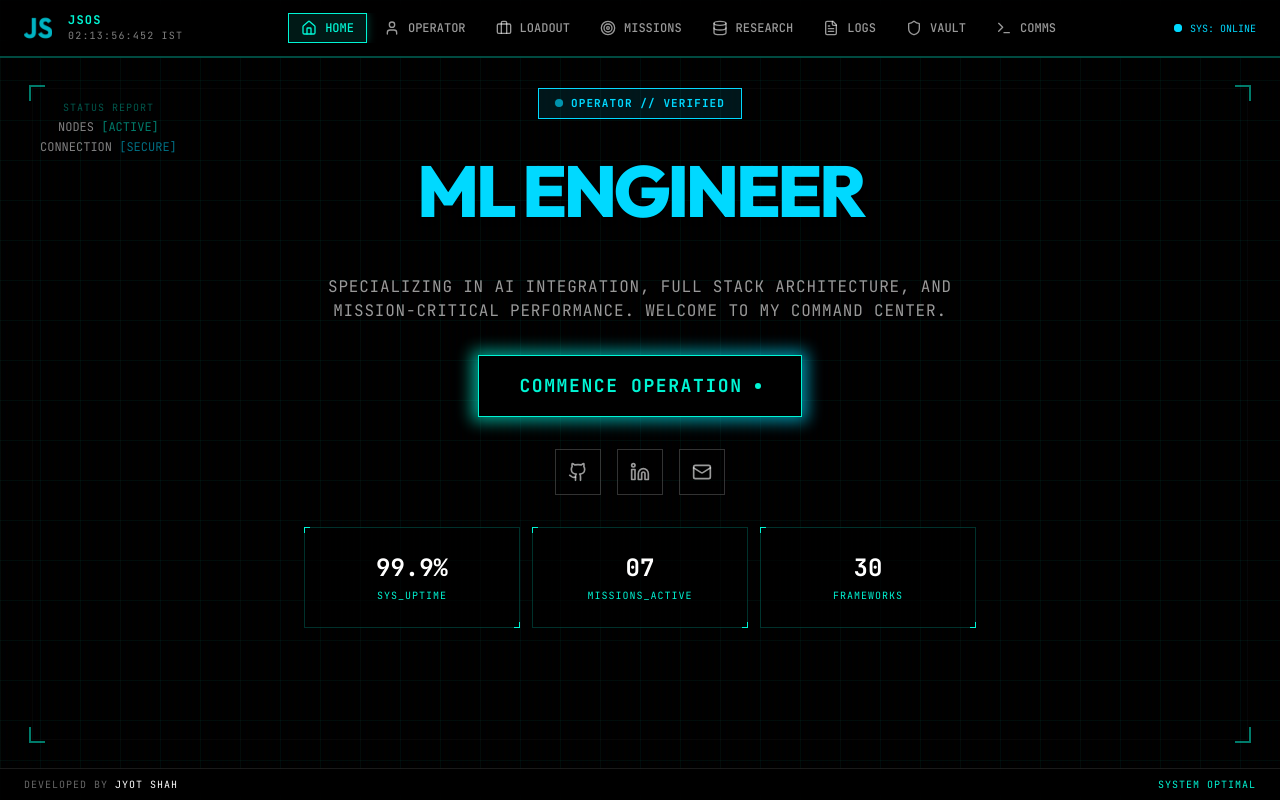
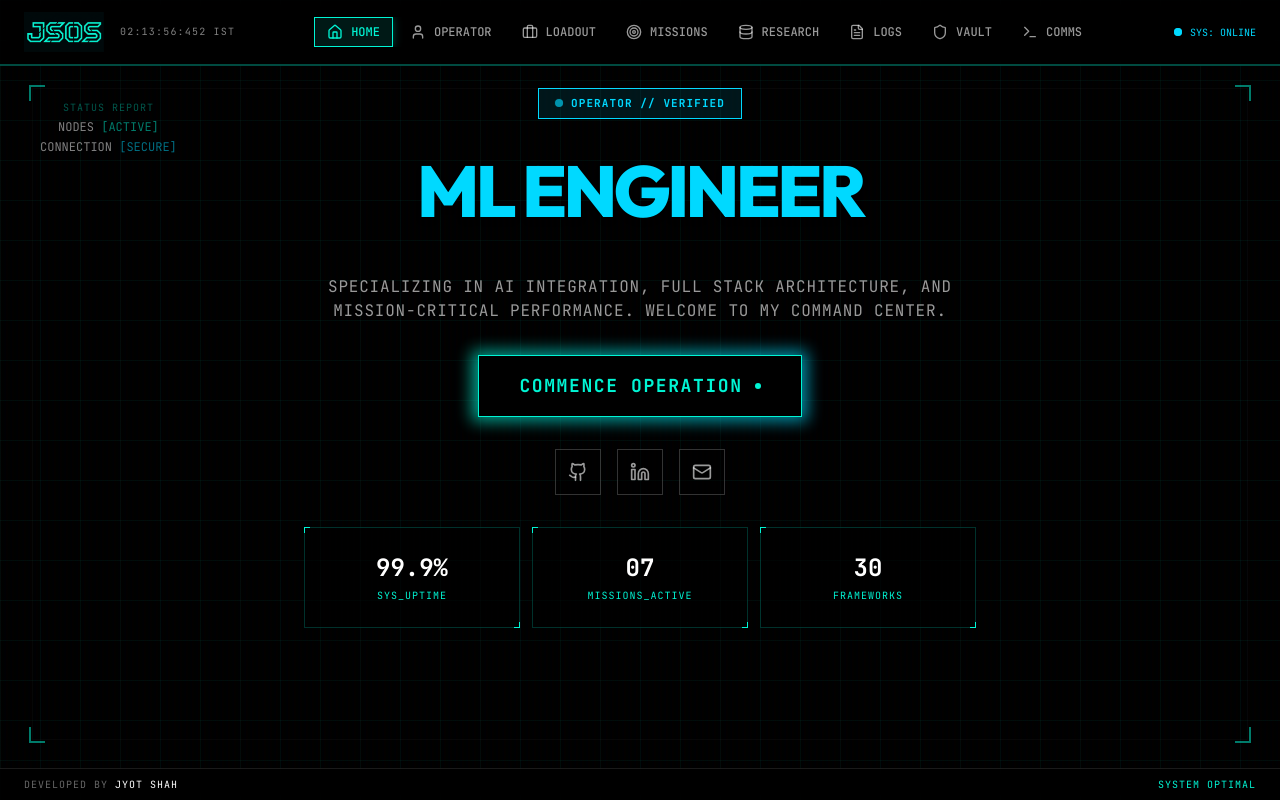
Before and after one commit to Jyot-Shah/portfolio-website, a React (Vite) app: page / in a window 1280 px wide. Built offline with nearby package versions, Linux system fonts and the light colour scheme.

Commit message:
refactor: update logo

```diff
--- a/index.html
+++ b/index.html
@@ -3,7 +3,7 @@
   <head>
     <meta charset="UTF-8" />
     <meta name="viewport" content="width=device-width, initial-scale=1.0" />
-    <title>Jyot's Portfolio</title>
+    <title>Jyot's Portfolio (JSOS)</title>
     <meta name="description" content="Portfolio of Jyot Shah - Computer Science undergraduate specializing in AI/ML, full-stack development, and building intelligent systems that solve real-world problems." />
     <meta name="author" content="Jyot Shah" />
     <meta name="keywords" content="Jyot Shah, software engineer, AI, machine learning, full-stack developer, AI Engineer, Python, React, TensorFlow" />
--- a/src/components/layout/TacticalHUD.jsx
+++ b/src/components/layout/TacticalHUD.jsx
@@ -87,17 +87,17 @@ export const TacticalHUD = ({ children }) => {
       <nav className="fixed top-0 left-0 w-full z-40 bg-black/80 backdrop-blur-md border-b-2 border-tactical-teal/30 px-6 py-3 flex items-center justify-between">
         {/* Brand / Radar */}
         <div className="flex items-center gap-4">
-          <div className="relative flex items-center justify-center overflow-hidden">
+          <Link
+            to="/"
+            className="relative flex items-center justify-center overflow-hidden hover:opacity-80 transition-opacity"
+          >
             <img
-              src="/icon.png"
-              alt="JS Icon"
-              className="w-7 h-7 animate-pulse-glow"
+              src="/logo.png"
+              alt="JS Logo"
+              className="h-8 md:h-10 w-auto object-contain animate-fade-in"
             />
-          </div>
+          </Link>
           <div className="flex flex-col uppercase font-mono tracking-widest text-xs hidden sm:flex">
-            <span className="text-tactical-teal font-bold animate-glitch">
-              JSOS
-            </span>
             <span className="text-white/50 text-[10px]">{time} IST</span>
           </div>
         </div>
```
Also changed, not shown: public/logo.png (added).
